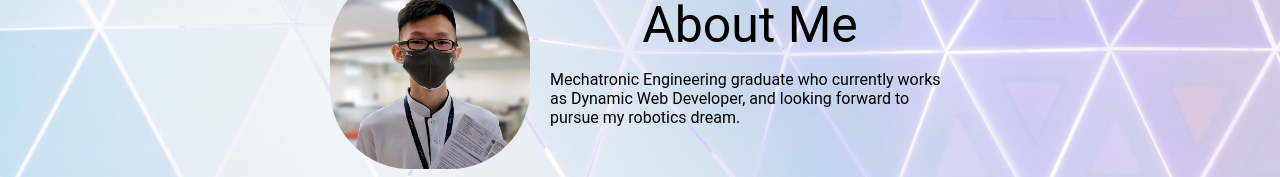
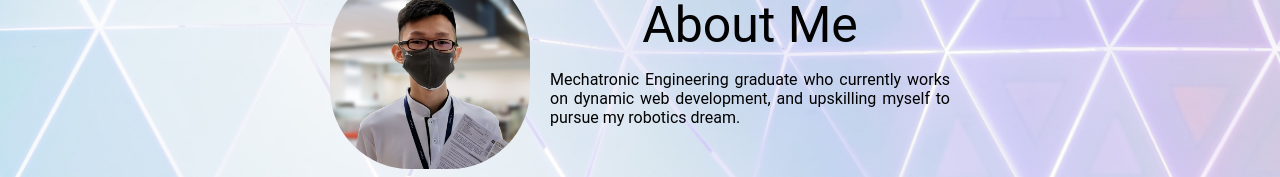
Before and after one commit to TKA-Andrew/TKA-Andrew.github-io, an Angular app: page /aboutMe in a window 1280 px wide. Shown: the part 344-521 px from the top of the page. Built offline with nearby package versions, Linux system fonts and the light colour scheme.

Commit message:
justify about me paragraph

```diff
--- a/src/app/main-contents/about-me/about-me.component.html
+++ b/src/app/main-contents/about-me/about-me.component.html
@@ -3,7 +3,7 @@
         <img style="border-radius: 40%; width: 200px; height: auto;" src="assets/images/myProfileImage.png">
         <div style="width: 400px;" fxLayout="column" fxLayoutAlign="center center">
             <p style="color: black; font-size: 50px; align-items: center; margin:0px">About Me</p>
-            <p style="color: black; align-self: center;">Mechatronic Engineering graduate who currently works as Dynamic Web Developer, and looking forward to pursue my robotics dream.</p>
+            <p style="color: black; align-self: center; text-align: justify;">Mechatronic Engineering graduate who currently works on dynamic web development, and upskilling myself to pursue my robotics dream.</p>
         </div>
     </div>
 </div>
```
